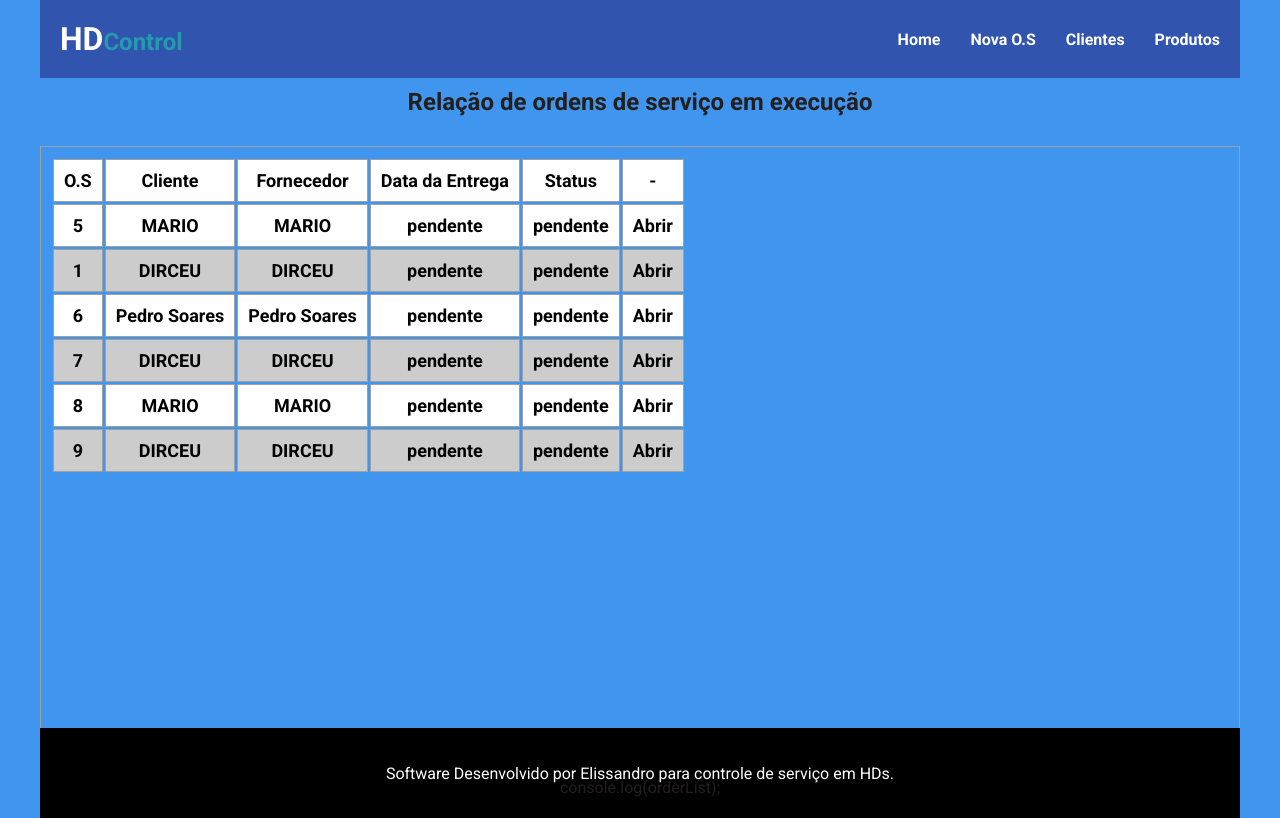
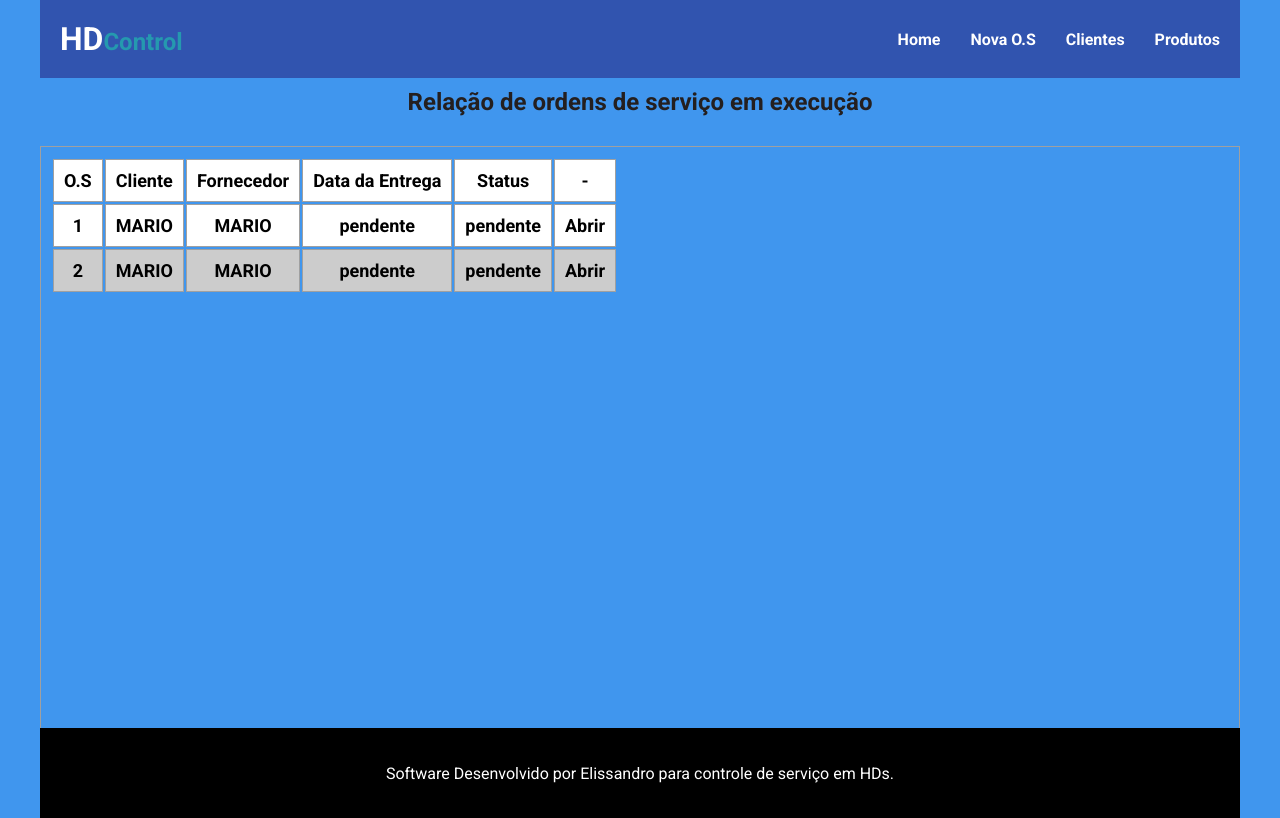
Before and after one commit to elissandroa/hdcontrol, a React (Vite) app in the folder frontend/: page / in a window 1280 px wide. Built offline with nearby package versions, Linux system fonts and the light colour scheme; data requests are answered from the project's data file.

Commit message:
Working in Order Edit

```diff
--- /dev/null
+++ b/frontend/src/components/EditItem.jsx
@@ -0,0 +1,8 @@
+import './EditItem.css';
+
+
+export const EditItem = ({}) => {
+  return (
+    <div>EditItem</div>
+  )
+}
--- a/frontend/src/components/NewOs.css
+++ b/frontend/src/components/NewOs.css
@@ -28,8 +28,12 @@
     border: none;
     text-align: center;
     font-weight: bold;
-    font-size: 22px;
+    font-size: 18px;
     color: blue;
+}
+
+select::placeholder {
+    font-size: 12px;
 }
 
 #description {
--- a/frontend/src/components/NewOs.jsx
+++ b/frontend/src/components/NewOs.jsx
@@ -16,9 +16,8 @@ export const NewOs = ({ clients, products }) => {
     const [count, setCount] = useState(0);
     const [order, setOrder] = useState(null);
     const [client, setClient] = useState("");
-    const [amount, setAmount] = useState(0);
     const navigate = useNavigate();
-
+    let amount = 0;
 
     const addItem = (e) => {
         e.preventDefault();
@@ -31,7 +30,6 @@ export const NewOs = ({ clients, products }) => {
         setId((prev) => prev + 1);
         items.push([id, quantity, description, price, service, notes]);
         ResetOrdem();
-
     }
 
     const ResetOrdem = () => {
@@ -52,23 +50,23 @@ export const NewOs = ({ clients, products }) => {
 
     const totalAmount = () => {
         let total = 0;
+        if(items){
             items.forEach((item) => {
-            setAmount((prev) => prev + (item[1] * item[3]));
+                total += (item[1] * item[3]);
             })
-
-        alert(amount);
-
+           amount = total;
         }
-
+        return amount;
+    }
 
 
     const createOrder = (e) => {
         e.preventDefault();
         if (client) {
-
+            totalAmount();
             const newOrder = {
                 client: client,
-                amount: "",
+                amount: amount,
                 data_entrega: "pendente",
                 status: "pendente",
                 items: items
@@ -96,8 +94,8 @@ export const NewOs = ({ clients, products }) => {
                             <label htmlFor="cliente">Cliente:</label>
                         </div>
                         <div>
-                        <select name="Client" id="client" onChange={(e) => setClient(e.target.value)}>
-                            <option selected className="option-client">Selecione um Cliente</option>
+                            <select name="Client"  id="client" onChange={(e) => setClient(e.target.value)}>
+                                <option defaultValue="Selecione um Cliente" className="option-client">Selecione um Cliente</option>
                                 {
                                     clients && clients.map((client, key) => (
                                         <option key={key} value={client.name}>{client.name}</option>
--- a/frontend/src/components/Order.css
+++ b/frontend/src/components/Order.css
@@ -16,3 +16,7 @@
 .order-header button {
     padding: 10px 20px;
 }
+
+.item-Edit:hover {
+    cursor: pointer;
+}
--- a/frontend/src/components/OrderItem.jsx
+++ b/frontend/src/components/OrderItem.jsx
@@ -21,7 +21,7 @@ export const OrderItem = ({ items, deleteItem }) => {
                             <td>{prodItem[1]}</td>
                             <td>{prodItem[2]}</td>
                             <td>R$ {parseFloat(prodItem[3]).toFixed(2)}</td>
-                            <td> R$ {(prodItem[3] * prodItem[3]).toFixed(2)}</td>
+                            <td> R$ {(prodItem[1] * prodItem[3]).toFixed(2)}</td>
                             <td>{prodItem[4]}</td>
                             <td>{prodItem[5]}</td>
                             <td onClick={() => deleteItem(prodItem[1])}>Delete</td>
--- a/frontend/src/mockDatabase/db.json
+++ b/frontend/src/mockDatabase/db.json
@@ -197,91 +197,25 @@
   ],
   "orders": [
     {
-      "id": 5,
       "client": "MARIO",
-      "amount": "",
+      "amount": 400,
       "data_entrega": "pendente",
       "status": "pendente",
       "items": [
         [
           0,
-          "1",
-          "HD 750GB SAMSUNG DESK",
-          "1",
-          "1",
-          "1"
-        ],
-        [
-          1,
-          "2",
-          "HD 2TB SAMSUNG DESK",
-          "2",
-          "2",
-          "2"
-        ],
-        [
-          2,
-          "3",
-          "HD 1.5TB SEAGATE DESK",
-          "44",
-          "4",
-          "4"
-        ],
-        [
-          3,
-          "2",
-          "HD 3TB SEAGATE DESK",
-          "2",
-          "2",
-          "2"
-        ],
-        [
-          4,
-          "2",
-          "HD 3TB SAMSUNG DESK",
-          "2",
-          "2",
-          "2"
+          "10",
+          "HD 2TB WD DESK",
+          "40",
+          "T-REX",
+          "TESTES VARIADOS"
         ]
-      ]
+      ],
+      "id": 1
     },
     {
-      "id": 1,
-      "client": "DIRCEU",
-      "amount": "",
-      "data_entrega": "pendente",
-      "status": "pendente",
-      "items": [
-        [
-          0,
-          "1",
-          "HD 500GB SAMSUNG DESK",
-          "1",
-          "1",
-          "1"
-        ]
-      ]
-    },
-    {
-      "client": "Pedro Soares",
-      "amount": "",
-      "data_entrega": "pendente",
-      "status": "pendente",
-      "items": [
-        [
-          0,
-          "20",
-          "HD 750GB SEAGATE DESK",
-          "60",
-          "serviço",
-          "observações"
-        ]
-      ],
-      "id": 6
-    },
-    {
-      "client": "DIRCEU",
-      "amount": "",
+      "client": "MARIO",
+      "amount": 345,
       "data_entrega": "pendente",
       "status": "pendente",
       "items": [
@@ -289,62 +223,20 @@
           0,
           "1",
           "HD 750GB SEAGATE DESK",
-          "1",
-          "1",
-          "1"
+          "25",
+          "12",
+          "testes"
         ],
         [
           1,
-          "2",
-          "HD 1.5TB SAMSUNG DESK",
-          "25",
-          "1",
-          "1"
-        ],
-        [
-          2,
-          "1",
-          "HD 500GB SEAGATE DESK",
-          "25.75",
-          "CLEAR SMART",
-          "Firmware / Testes"
+          "32",
+          "HD 2TB HITACHI DESK",
+          "10",
+          "TROCA DE ID",
+          "WDC-PURX20"
         ]
       ],
-      "id": 7
-    },
-    {
-      "client": "MARIO",
-      "amount": "",
-      "data_entrega": "pendente",
-      "status": "pendente",
-      "items": [
-        [
-          0,
-          "14",
-          "HD 1TB SEAGATE DESK",
-          "40",
-          "Reset de Firmware e testes",
-          "HDS novos na caixa"
-        ]
-      ],
-      "id": 8
-    },
-    {
-      "client": "DIRCEU",
-      "amount": "",
-      "data_entrega": "pendente",
-      "status": "pendente",
-      "items": [
-        [
-          0,
-          "25",
-          "HD 1.5TB SAMSUNG DESK",
-          "45",
-          "T-REX",
-          "FIRMWARE/TESTES"
-        ]
-      ],
-      "id": 9
+      "id": 2
     }
   ],
   "users": [
--- a/frontend/src/pages/Home.jsx
+++ b/frontend/src/pages/Home.jsx
@@ -8,7 +8,7 @@ export const Home = () => {
 
   useEffect(() => {
     axios.get("http://localhost:8000/orders")
-      .then((response) => setOrders(JSON.stringify(response.data)));
+      .then((response) => setOrders(response.data));
   }, [])
 
   return (
--- a/frontend/src/pages/Orders.jsx
+++ b/frontend/src/pages/Orders.jsx
@@ -1,14 +1,14 @@
 import { useState } from "react";
 import { OrderList } from "../components/OrderList";
 import "./Orders.css";
-export const Orders = ({orders}) => {
+export const Orders = ({ orders }) => {
 
   return (
 
+
     <div className="orders-container">
       <h2>Relação de ordens de serviço em execução</h2>
-      <OrderList orders={orders} />
-      console.log(orderList);
+      {orders.length > 0 && < OrderList orders={orders} />}
     </div>
   );
 };
```
Also changed, not shown: frontend/src/components/Order.jsx (+86 -4 lines), frontend/src/components/EditItem.css (added), frontend/src/pages/Home.css (line endings or trailing spaces). Lines whose indentation alone changed are shown as unchanged.
